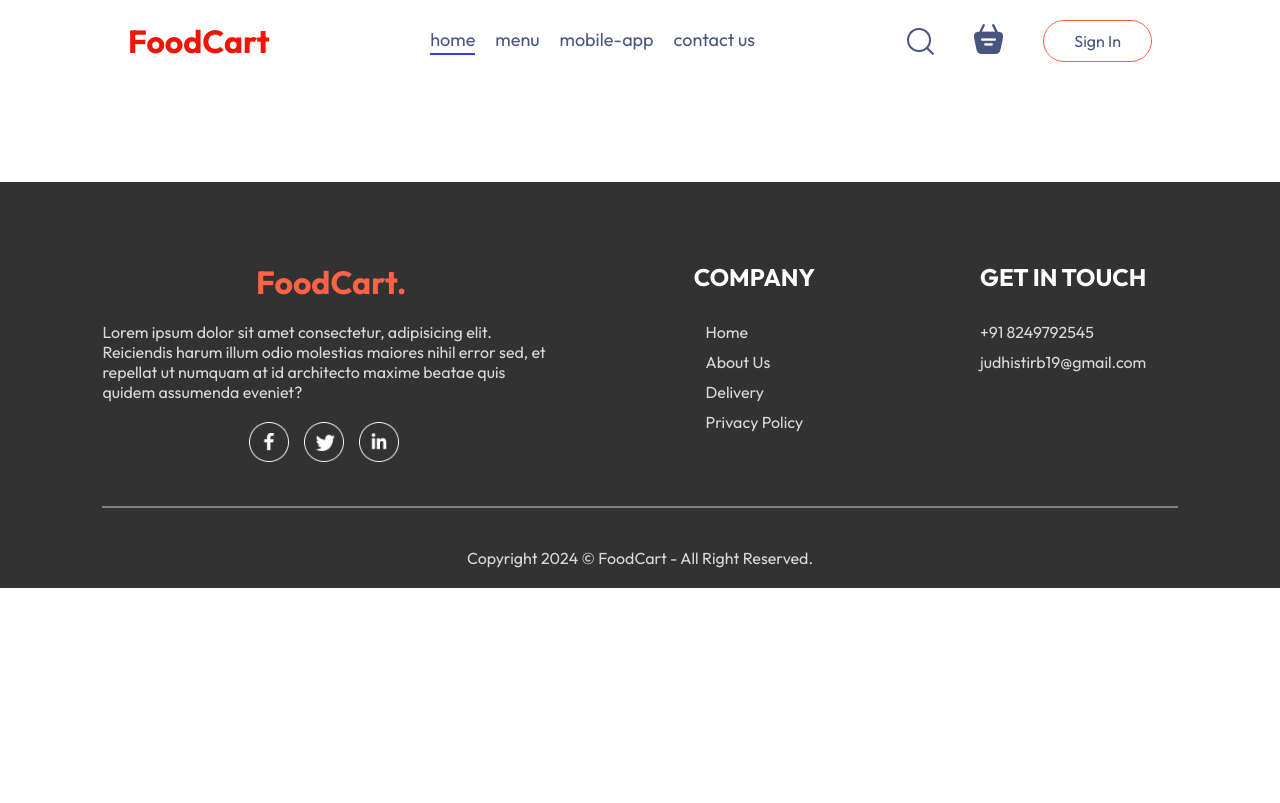
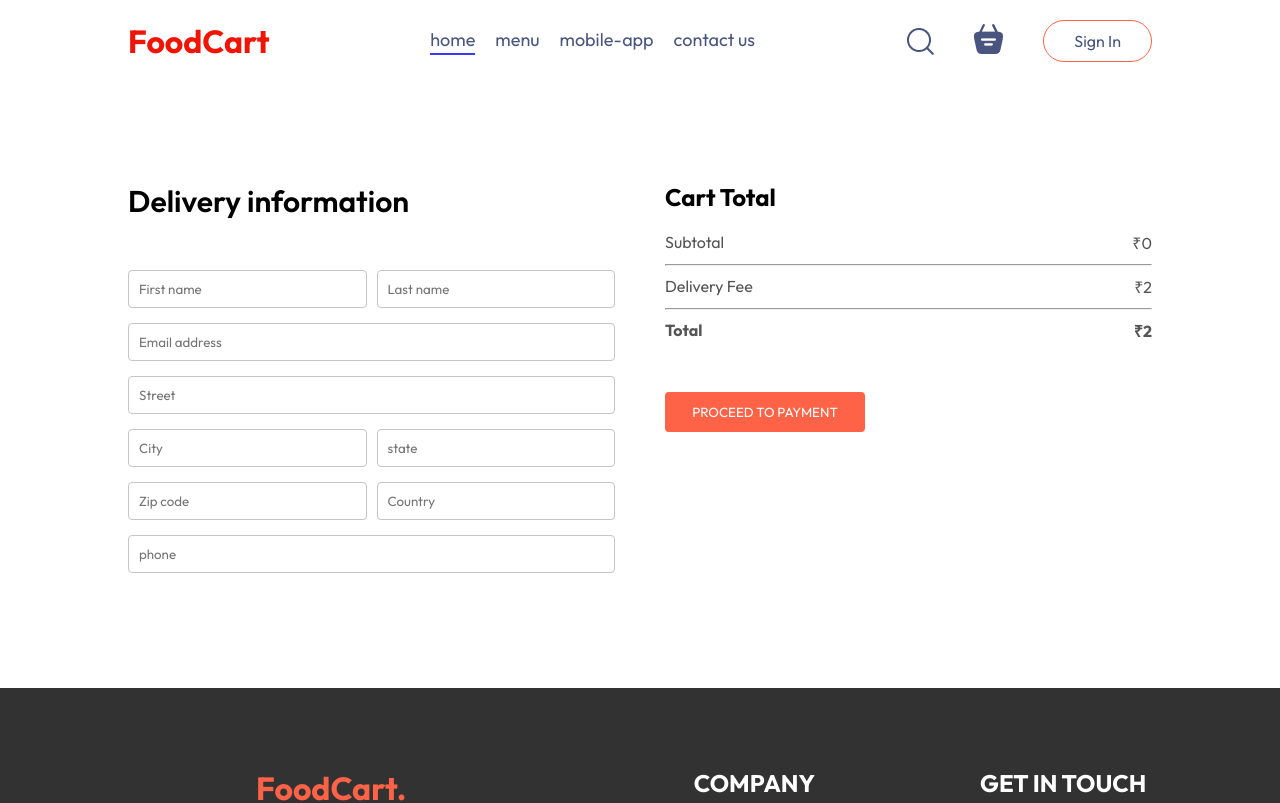
Before and after one commit to JUDHI3134/food-cart, a React (Vite) app in the folder frontend/: page /order in a window 1280 px wide. Shown: the top 803 px of the page. Built offline with nearby package versions, Linux system fonts and the light colour scheme.

Commit message:
create place order page

```diff
--- a/frontend/src/pages/Cart/Cart.jsx
+++ b/frontend/src/pages/Cart/Cart.jsx
@@ -1,10 +1,14 @@
 import React, { useContext } from 'react'
 import './Cart.css'
 import { StoreContext } from '../../context/StoreContext'
+import { useNavigate } from 'react-router-dom';
 
 
 const Cart = () => {
-  const {cartItems,food_list,removeFromCart,getTotalCartAmount} = useContext(StoreContext)
+  const {cartItems,food_list,removeFromCart,getTotalCartAmount} = useContext(StoreContext);
+
+  const navigate = useNavigate()
+
   return (
     <div className='cart'>
       <div className="cart-items">
@@ -55,7 +59,7 @@
               <b>₹{getTotalCartAmount()+2}</b>
             </div>
           </div>
-          <button>PROCEED TO CHECKOUT</button>
+          <button onClick={()=>navigate("/order")}>PROCEED TO CHECKOUT</button>
         </div>
         <div className="cart-promocode">
           <div>
--- a/frontend/src/pages/PlaceOrder/PlaceOrder.css
+++ b/frontend/src/pages/PlaceOrder/PlaceOrder.css
@@ -0,0 +1,35 @@
+.place-order{
+    display: flex;
+    align-items: start;
+    justify-content: space-between;
+    gap: 50px;
+    margin-top: 100px;
+}
+.place-order-left{
+    width: 100%;
+    max-width: max(30%,500px);
+}
+.place-order-left .title{
+    font-size: 30px;
+    font-weight: 600;
+    margin-bottom: 50px;
+}
+.place-order-left input{
+    width: 100%;
+    margin-bottom: 15px;
+    padding: 10px;
+    border: 1px solid #c5c5c5;
+    border-radius: 4px;
+    outline-color: tomato;
+}
+.place-order-left .multi-fields{
+    display: flex;
+    gap: 10px;
+}
+.place-order-right{
+    width: 100%;
+    max-width: max(40%,500px);
+}
+.place-order .cart-total button{
+    margin-top: 30px;
+}
--- a/frontend/src/pages/PlaceOrder/PlaceOrder.jsx
+++ b/frontend/src/pages/PlaceOrder/PlaceOrder.jsx
@@ -1,11 +1,54 @@
-import React from 'react'
+import React, { useContext } from 'react'
 import './PlaceOrder.css'
+import { StoreContext } from '../../context/StoreContext'
 
 const PlaceOrder = () => {
+
+  const {getTotalCartAmount} = useContext(StoreContext);
+
   return (
-    <div>
-
-    </div>
+    <form className='place-order'>
+      <div className="place-order-left">
+         <p className='title'>Delivery information</p>
+         <div className='multi-fields'>
+           <input type="text" placeholder='First name' />
+           <input type="text" placeholder='Last name' />
+         </div>
+         <input type="email" placeholder='Email address' />
+         <input type="text" placeholder='Street' />
+         <div className='multi-fields'>
+           <input type="text" placeholder='City' />
+           <input type="text" placeholder='state' />
+         </div>
+         <div className='multi-fields'>
+           <input type="text" placeholder='Zip code' />
+           <input type="text" placeholder='Country' />
+         </div>
+         <input type="text" placeholder='phone' />
+      </div>
+      <div className="place-order-right">
+      <div className="cart-total">
+          <h2>Cart Total</h2>
+          <div>
+            <div className="cart-total-details">
+              <p>Subtotal</p>
+              <p>₹{getTotalCartAmount()}</p>
+            </div>
+            <hr />
+            <div className="cart-total-details">
+              <p>Delivery Fee</p>
+              <p>₹{2}</p>
+            </div>
+            <hr />
+            <div className="cart-total-details">
+              <b>Total</b>
+              <b>₹{getTotalCartAmount()+2}</b>
+            </div>
+          </div>
+          <button>PROCEED TO PAYMENT</button>
+        </div>
+      </div>
+    </form>
   )
 }
 
```
